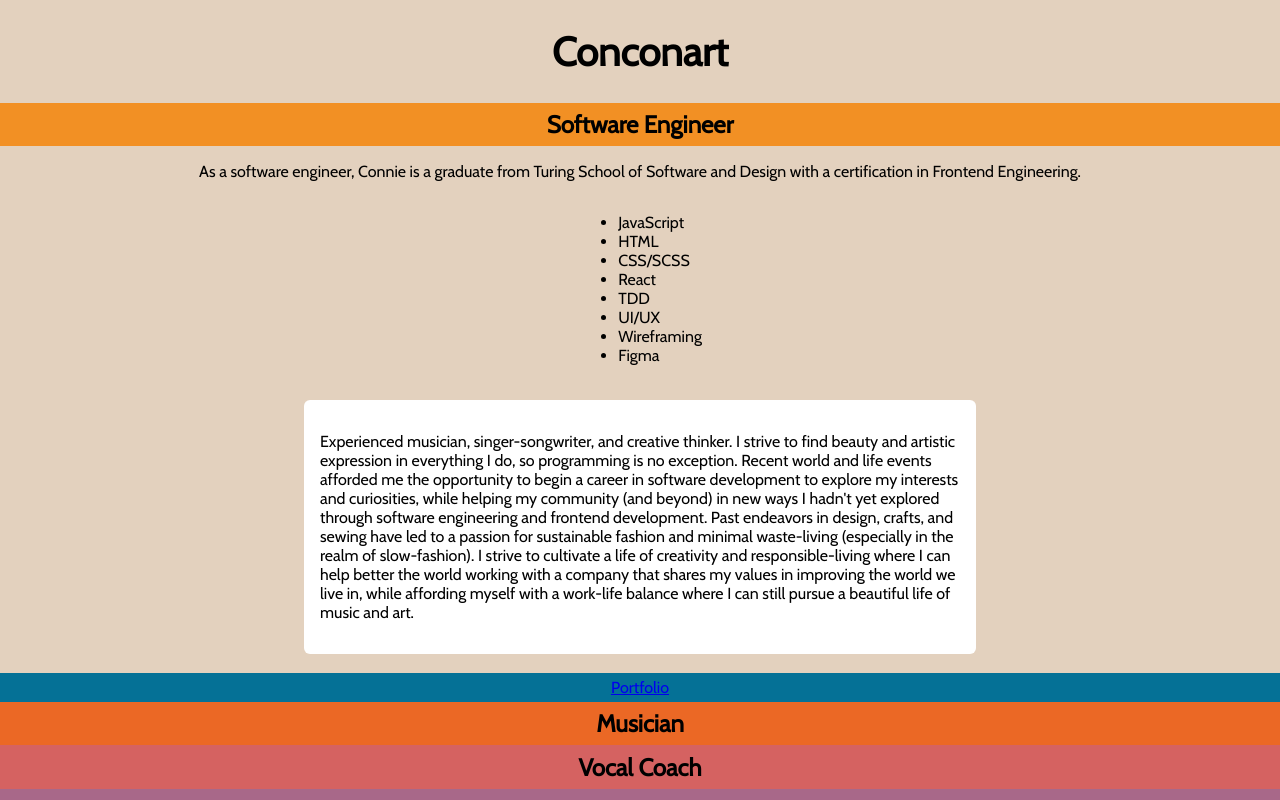
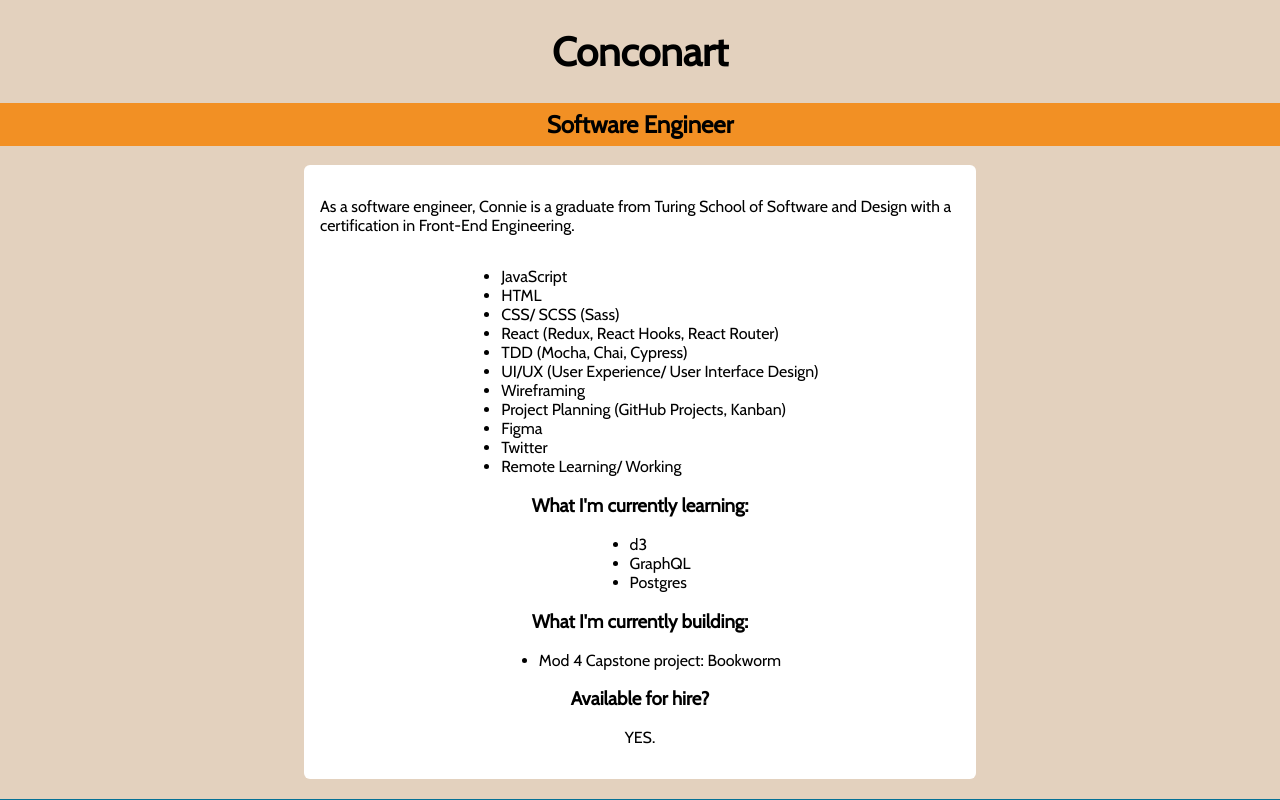
Before and after one commit to conconartist/conconart, a React (Create React App) app: page / in a window 1280 px wide. Both pictures are taken after a click on the element "Software Engineer". Shown: the top 800 px of the page. Built offline with nearby package versions, Linux system fonts and the light colour scheme.

Commit message:
Add About Me section

```diff
--- a/src/App.js
+++ b/src/App.js
@@ -6,6 +6,7 @@ const App = () => {
   const [openMusicSection, setOpenMusicSection] = useState(false);
   const [openVocalSection, setOpenVocalSection] = useState(false);
   const [openMakerSection, setOpenMakerSection] = useState(false);
+  const [openAboutMeSection, setOpenAboutMeSection] = useState(false)
 
   const toggleDevSection = () => {
     if(openDevSection === false){
@@ -39,6 +40,13 @@ const App = () => {
     }
   }
 
+  const toggleAboutMeSection = () => {
+    if(openAboutMeSection === false) {
+      setOpenAboutMeSection(true)
+    } else {
+      setOpenAboutMeSection(false)
+    }
+  }
   return (
     <main>
       <h1>Conconart</h1>
@@ -52,23 +60,35 @@ const App = () => {
                 <h2>Software Engineer</h2>
                 {openDevSection &&
                   <section className='linkSection'>
+                    <div className='summaryContainer'>
                       <p>
-                      As a software engineer, Connie is a graduate from Turing School of Software and Design with a certification in Frontend Engineering.
+                      As a software engineer, Connie is a graduate from Turing School of Software and Design with a certification in Front-End Engineering.
                       </p>
                       <ul>
                         <li>JavaScript</li>
                         <li>HTML</li>
-                        <li>CSS/SCSS</li>
-                        <li>React</li>
-                        <li>TDD</li>
-                        <li>UI/UX</li>
+                        <li>CSS/ SCSS (Sass)</li>
+                        <li>React (Redux, React Hooks, React Router)</li>
+                        <li>TDD (Mocha, Chai, Cypress)</li>
+                        <li>UI/UX (User Experience/ User Interface Design)</li>
                         <li>Wireframing</li>
+                        <li>Project Planning (GitHub Projects, Kanban)</li>
                         <li>Figma</li>
+                        <li>Twitter</li>
+                        <li>Remote Learning/ Working</li>
                       </ul>
-                      <div className='summaryContainer'>
-                      <p>
-                        Experienced musician, singer-songwriter, and creative thinker. I strive to find beauty and artistic expression in everything I do, so programming is no exception. Recent world and life events afforded me the opportunity to begin a career in software development to explore my interests and curiosities, while helping my community (and beyond) in new ways I hadn't yet explored through software engineering and frontend development. Past endeavors in design, crafts, and sewing have led to a passion for sustainable fashion and minimal waste-living (especially in the realm of slow-fashion). I strive to cultivate a life of creativity and responsible-living where I can help better the world working with a company that shares my values in improving the world we live in, while affording myself with a work-life balance where I can still pursue a beautiful life of music and art.
-                      </p>
+                      <h3>What I'm currently learning:</h3>
+                      <ul>
+                        <li>d3</li>
+                        <li>GraphQL</li>
+                        <li>Postgres</li>
+                      </ul>
+                      <h3>What I'm currently building:</h3>
+                      <ul>
+                        <li>Mod 4 Capstone project: Bookworm</li>
+                      </ul>
+                      <h3>Available for hire?</h3>
+                      <p>YES.</p>
                     </div>
                     <Link to='/portfolio'>
                       <p className='buttonOne'>Portfolio</p>
@@ -124,10 +144,18 @@ const App = () => {
                   </section>
                 }
               </div>
+              <div className='aboutMe' onClick={toggleAboutMeSection}>
+                <div className='summaryContainer'>
+                  <p>Connie Hong is a software developer, vocalist, songwriter, teacher, and an overall creative person.  She is the lead singer and songwriter for Ivory Circle and Fair Elle, and vocal teacher/ coach in Denver, Colorado.</p>
+                </div>
+              </div>
               <section className='summary'>
-                <p>Connie Hong is cool. Connie Hong is a software developer, vocalist, songwriter, teacher, and an overall creative person.  She is the lead singer and songwriter for Ivory Circle and Fair Elle, and vocal teacher/ coach in Denver, Colorado.</p>
+                <h2>I'm Connie Hong (she/her).</h2>
+                <p>I'm an experienced musician, singer-songwriter, lifelong learner, and creative thinker. I strive to find beauty and artistic expression in everything I do, so programming is no exception.</p>
+                <p>Recent world and life events afforded me the opportunity to begin a career in software development to explore my interests and curiosities, while helping my community (and beyond) in new ways I hadn't yet explored through software engineering and frontend development. Past endeavors in design, crafts, and sewing have led to a passion for sustainable fashion and minimal waste-living (especially in the realm of slow-fashion). I strive to cultivate a life of creativity and responsible-living where I can help better the world working with a company that shares my values in improving the world we live in, while affording myself with a work-life balance where I can still pursue a beautiful life of music and art.</p>
                 <svg>Instagram</svg>
                 <svg>Twitter</svg>
+                <svg>Github</svg>
                 <p>email me</p>
               </section>
             </div>
```
